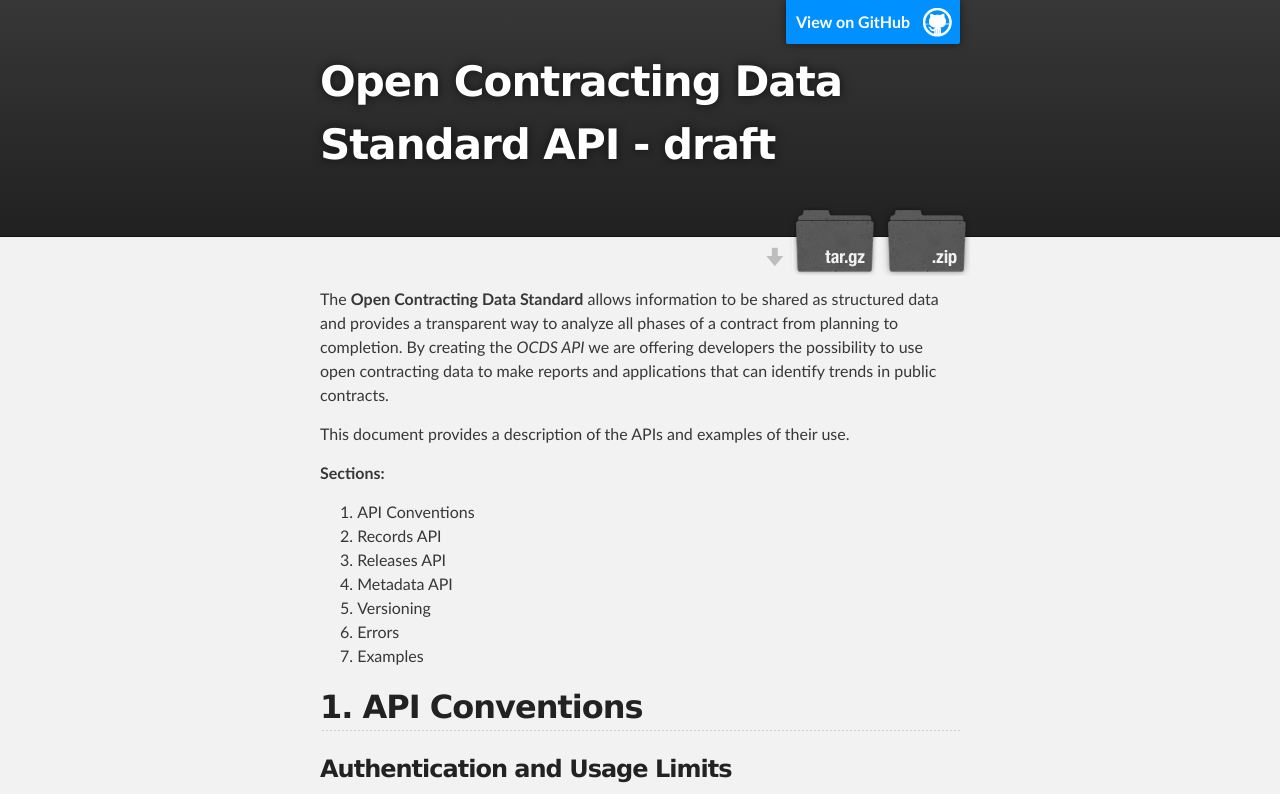
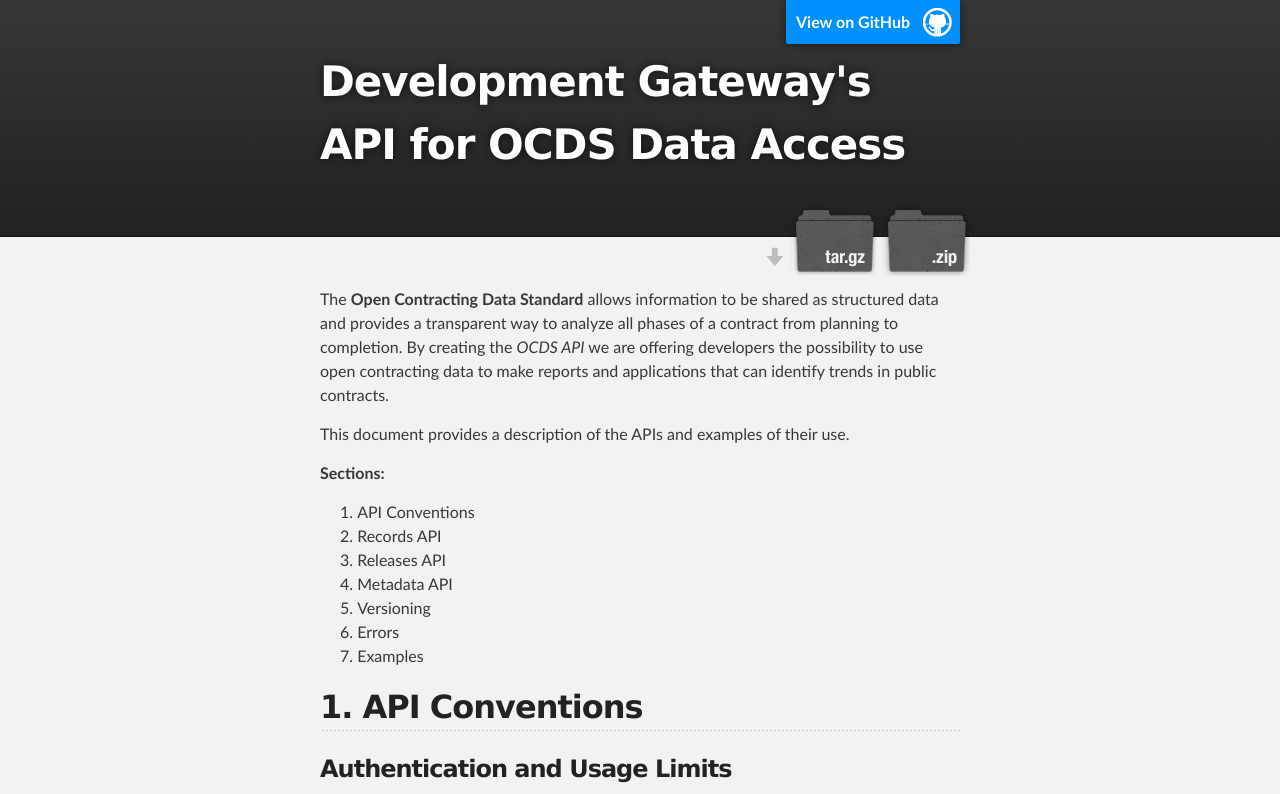
Before and after one commit to devgateway/ca-app-ocds-export, a plain HTML site: page index.html in a window 1280 px wide. Shown: the top 794 px of the page. Drawn offline with Linux system fonts and the light colour scheme.

Commit message:
Create gh-pages branch via GitHub

```diff
--- a/index.html
+++ b/index.html
@@ -4,11 +4,11 @@
   <head>
     <meta charset='utf-8'>
     <meta http-equiv="X-UA-Compatible" content="chrome=1">
-    <meta name="description" content="Open Contracting Data Standard API - draft : ">
+    <meta name="description" content="Development Gateway&#39;s API for OCDS Data Access : ">
 
     <link rel="stylesheet" type="text/css" media="screen" href="stylesheets/stylesheet.css">
 
-    <title>Open Contracting Data Standard API - draft</title>
+    <title>Development Gateway&#39;s API for OCDS Data Access</title>
   </head>
 
   <body>
@@ -18,7 +18,7 @@
         <header class="inner">
           <a id="forkme_banner" href="https://github.com/devgateway/ca-app-ocds-export">View on GitHub</a>
 
-          <h1 id="project_title">Open Contracting Data Standard API - draft</h1>
+          <h1 id="project_title">Development Gateway&#39;s API for OCDS Data Access</h1>
           <h2 id="project_tagline"></h2>
 
             <section id="downloads">
@@ -620,7 +620,7 @@ hits: [2006, 2007, 2008, 2009, 2010, 2011, 2012, 2013]
     <!-- FOOTER  -->
     <div id="footer_wrap" class="outer">
       <footer class="inner">
-        <p class="copyright">Open Contracting Data Standard API - draft maintained by <a href="https://github.com/devgateway">devgateway</a></p>
+        <p class="copyright">Development Gateway&#39;s API for OCDS Data Access maintained by <a href="https://github.com/devgateway">devgateway</a></p>
         <p>Published with <a href="http://pages.github.com">GitHub Pages</a></p>
       </footer>
     </div>
```
Also changed, not shown: params.json (+1 -1 lines).
